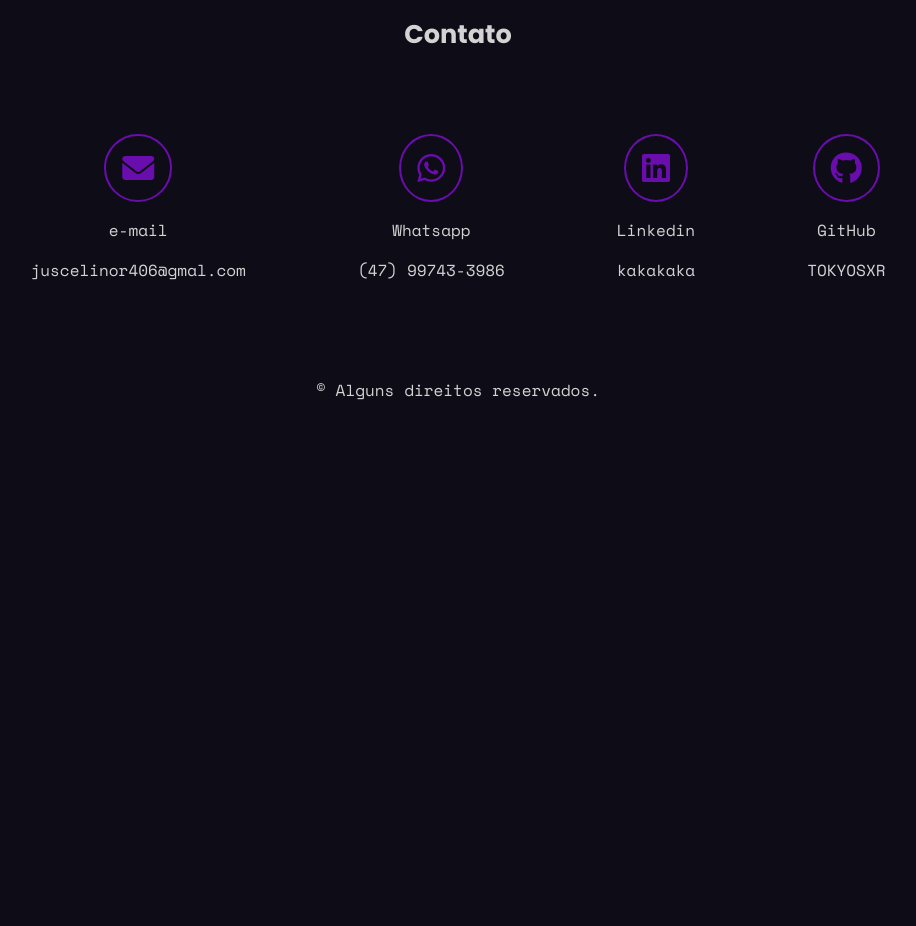
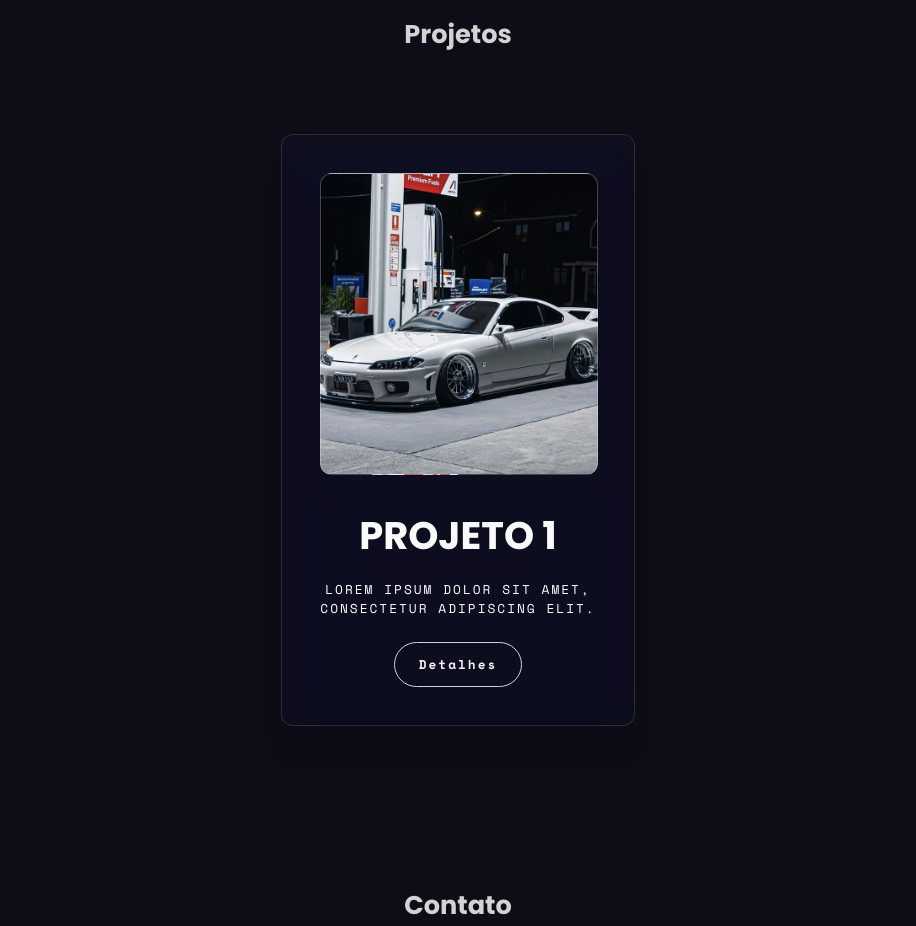
Before and after one commit to TOKYOSXR/Portifolio_Pessoal, a plain HTML site: page index.html in a window 1280 px wide. Shown: the part 1880-2806 px from the top of the page, without its empty margins (182-1098 px from the left). Before the commit the page ends 2442 px from the top, so only its background shows below. Drawn offline with nearby package versions, Linux system fonts and the light colour scheme.

Commit message:
commit final

```diff
--- a/index.html
+++ b/index.html
@@ -109,6 +109,19 @@
         </section>
 
         <section id="projetos">
+            <h2>Projetos</h2>
+            <div class="container">
+                <div class="wrapper">
+                  <div class="banner-image"> </div>
+                  <h1>Projeto 1</h1>
+                  <p>Lorem ipsum dolor sit amet, <br/>
+                    consectetur adipiscing elit.</p>
+                 </div>
+                 <div class="button-wrapper">
+                   <button class="btn fill">Detalhes</button>
+                 </div>
+                   </div>
+               </div>
         </section>
     </main>
 
--- a/style/style.css
+++ b/style/style.css
@@ -105,7 +105,7 @@ main {
 }
 
 .botao:hover {
-    background-color: #6a0dad;
+    border-color: #6a0dad;
     transform: scale(1.1);
 }
 
@@ -253,6 +253,104 @@ main {
     background: linear-gradient(to left, var(--card3-gradient-color1), var(--card2-gradient-color1));
 }
 
+#projetos {
+    display: flex;
+    flex-direction: column;
+    align-items: center;
+    margin-bottom: 10rem;
+}
+
+#projetos h2 {
+    font-family: var(--font-titulo);
+    font-size: 2vw;
+    margin-bottom: 5rem;
+}
+.container {
+    backdrop-filter: blur(16px) saturate(180%);
+    -webkit-backdrop-filter: blur(16px) saturate(180%);
+    background-color: rgba(17, 25, 40, 0.25);
+    border-radius: 12px;
+    border: 1px solid rgba(255, 255, 255, 0.125);
+    padding: 38px;
+    filter: drop-shadow(0 30px 10px rgba(0,0,0,0.125));
+    display: flex;
+    flex-direction: column;
+    align-items: center;
+    justify-content:center;
+    text-align: center;
+
+  }
+
+  .wrapper {
+    width: 100%;
+    height: 100%;
+
+  }
+
+  .banner-image {
+    background-image:url('../imagens/car.jpeg');
+    background-position: center;
+    background-size: cover;
+    height: 300px;
+    width: 100%;
+    border-radius: 12px;
+    border: 1px solid rgba(255,255,255, 0.255);
+    margin-bottom: 2rem;
+    cursor: pointer;
+    transition: all 0.3s ease;
+  }
+
+  .banner-image:hover {
+    transform: scale(1.1);
+  }
+
+  .wrapper h1 {
+    font-family: var(--font-titulo);
+    color: rgba(255,255,255,0.98);
+    text-transform: uppercase;
+    font-size: 2.4rem;
+    margin-bottom: 1rem;
+  }
+
+ .wrapper p {
+    color: #fff;
+    font-family: var(--font-text);
+    text-align: center;
+    font-size: 0.8rem;
+    line-height: 150%;
+    letter-spacing: 2px;
+    text-transform: uppercase;
+    margin-bottom: 1.5rem;
+  }
+
+  .btn {
+    border: none;
+    padding: 12px 24px;
+    border-radius: 24px;
+    font-size: 12px;
+    font-size: 0.8rem;
+    letter-spacing: 2px;
+    cursor: pointer;
+  }
+
+
+  .fill {
+    background: transparent;
+    color: rgba(255,255,255,0.95);
+    filter: drop-shadow(0);
+    font-family: var(--font-text);
+    font-weight: bold;
+    transition: all .3s ease;
+    border: #d3d3d3 solid 1px;
+  }
+
+  .fill:hover{
+    transform: scale(1.125);
+    border-color: #6a0dad;
+    filter: drop-shadow(0 10px 5px rgba(0,0,0,0.125));
+    transition: all .3s ease;
+  }
+
 #contato {
     display: flex;
     flex-direction: column;
```
Also changed, not shown: imagens/car.jpeg (added).
